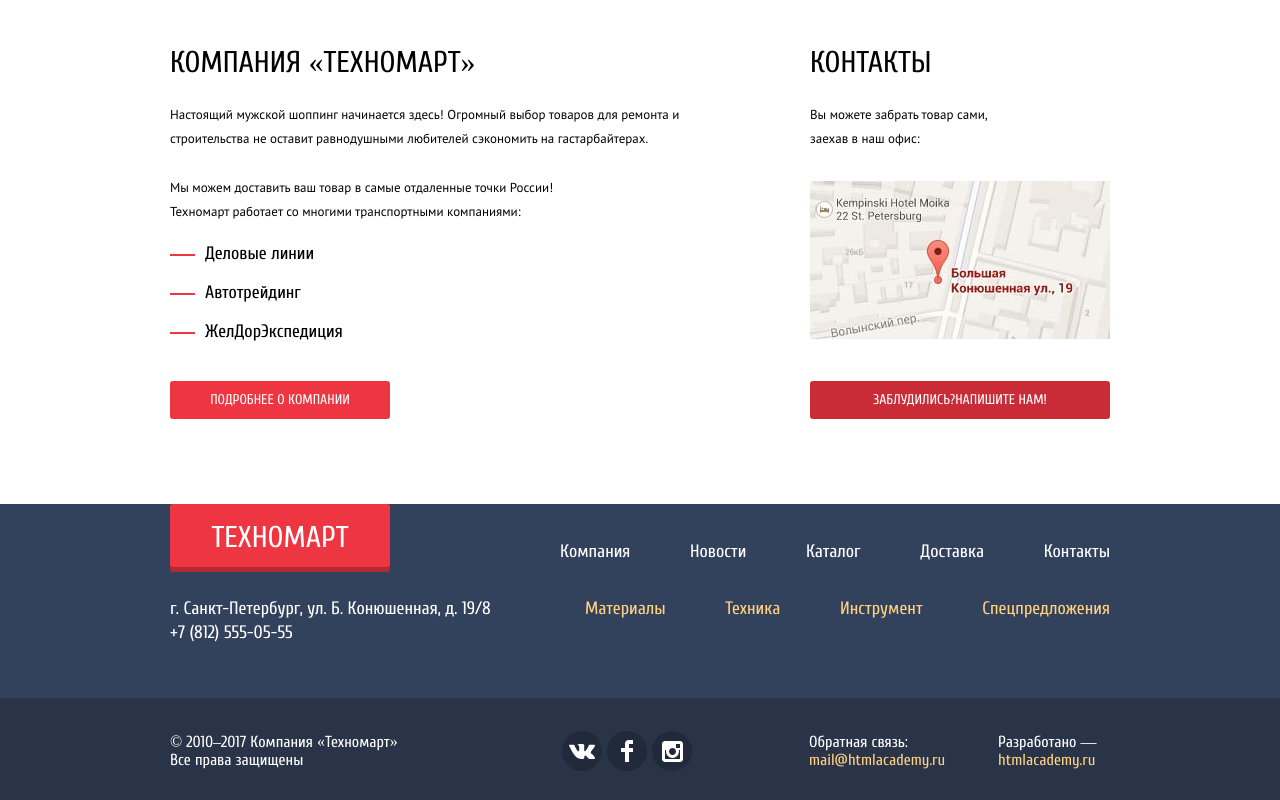
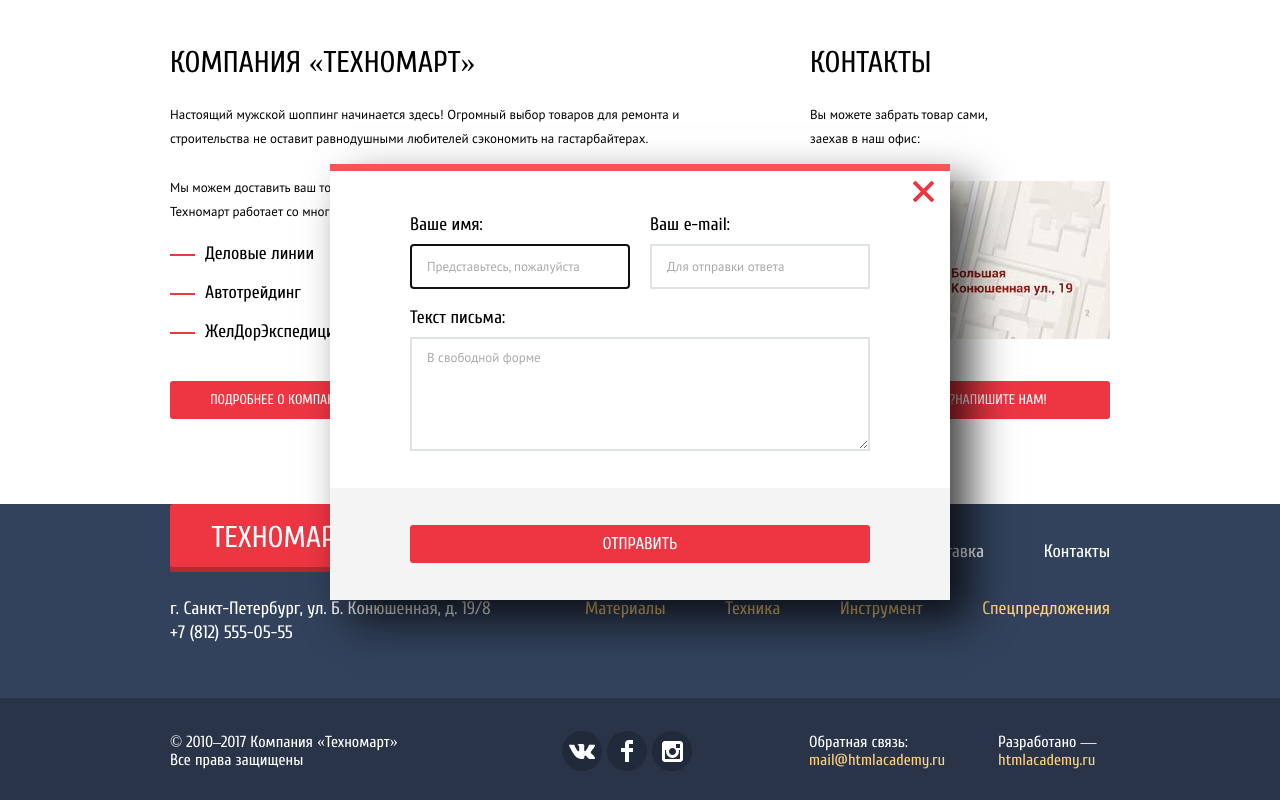
Before and after one commit to AndreyUytov/technomart, a website: page src/index.html in a window 1280 px wide. Both pictures are taken after a click on the button "ЗАБЛУДИЛИСЬ?НАПИШИТЕ НАМ!". Shown: the part 2346-3146 px from the top of the page. Drawn offline with nearby package versions, Linux system fonts and the light colour scheme; files that its build step writes are made by us from their sources; files whose address does not match are found by name.

Commit message:
Верстка формы Напишите нам

```diff
--- a/src/index.html
+++ b/src/index.html
@@ -333,6 +333,31 @@
 			</div>
 	</footer>
 
+	<div class="write-us">
+		<form action="post" class="write-us__form">
+			<div class="wrapper__inputs">
+				<label for="write-us__name" class="write-us__name">
+					Ваше имя:
+					<input type="text" id="write-us__name" placeholder="Представьтесь, пожалуйста" required>
+				</label>
+				<label for="write-us__mail" class="write-us__mail">
+					Ваш e-mail:
+					<input type="text" id="write-us__mail" placeholder="Для отправки ответа" required>
+				</label>
+				<label for="write-us__message" class="write-us__message">
+					Текст письма:
+					<textarea id="write-us__message" placeholder="В свободной форме" required></textarea>
+				</label>
+			</div>
+			<div class="wrapper__write-us__button">
+				<button type="submit" class="button button-standart write-us__button">Отправить</button>
+			</div>
+		</form>
+		<button type="button" class="write-us__close-btn">
+			<svg xmlns="http://www.w3.org/2000/svg" width="21" height="21" viewBox="0 0 21 21"><path fill="#EE3643" d="M13.273 10.5l7.422-7.422a1.003 1.003 0 0 0 0-1.414L19.336.305a1.003 1.003 0 0 0-1.414 0L10.5 7.727 3.078.305a1.003 1.003 0 0 0-1.414 0L.305 1.664a1.003 1.003 0 0 0 0 1.414L7.727 10.5.306 17.922a1.003 1.003 0 0 0 0 1.414l1.359 1.359a1.003 1.003 0 0 0 1.414 0l7.422-7.422 7.422 7.422a1.003 1.003 0 0 0 1.414 0l1.359-1.359a1.003 1.003 0 0 0 0-1.414L13.273 10.5z"/></svg>
+		</button>
+	</div>
+
 <script src="js/script.js"></script>
 </body>
 </html>
--- a/src/js/script.js
+++ b/src/js/script.js
@@ -26,3 +26,73 @@
     var btn = radioBtns[index];
 		clickHandler(btn);
 };
+
+// Для попапа блока "напишите нам"
+
+var closeBtn = document.querySelector('.write-us__close-btn');
+var writeBtn = document.querySelector('.about-company__contact-button');
+var popup = document.querySelector('.write-us');
+
+var focusName = document.querySelector('#write-us__name');
+var focusMail = document.querySelector('#write-us__mail');
+var focusTextArea = document.querySelector('#write-us__message');
+var formWriteUs = document.querySelector('.write-us__form');
+
+var isStorageSupport = true;
+var storageName = '';
+var storageMail = '';
+
+try {
+    storageName = localStorage.getItem("focusName");
+    storageMail = localStorage.getItem("focusMail");
+    } catch (err) {
+    isStorageSupport = false;
+};
+
+
+writeBtn.addEventListener('click', function (evt){
+    evt.preventDefault();
+    popup.classList.add('show-popup');
+    if (storageName) {
+        focusName.value = storageName;
+        focusMail.focus();
+    }if(storageMail && storageName) {
+        focusName.value = storageName;
+        focusMail.value = storageMail;
+        focusTextArea.focus();
+    } else {
+        focusName.focus();
+    }
+});
+
+formWriteUs.addEventListener('submit', function(evt){
+    if(!focusName.value || !focusMail.value || !focusTextArea.value){
+        evt.preventDefault();
+        console.log(focusTextArea.value);
+    // popup.classList.remove('shake-form');
+    // popup.offsetWidth = popup.offsetWidth;
+    // popup.classList.add('shake-form');
+} else {
+    if (isStorageSupport) {
+        localStorage.setItem("focusName", focusName.value);
+        localStorage.setItem("focusMail", focusMail.value);
+    }
+}
+});
+
+closeBtn.addEventListener('click', function(evt){
+    evt.preventDefault();
+    popup.classList.remove('show-popup');
+    popup.classList.remove('shake-form');
+
+});
+
+window.addEventListener("keydown", function (evt) {
+    if (evt.keyCode === 27) {
+     if (popup.classList.contains("show-popup")) {
+         evt.preventDefault();
+         popup.classList.remove("show-popup");
+         popup.classList.remove('shake-form');
+        }
+    }
+});
--- a/src/styles/js-class.less
+++ b/src/styles/js-class.less
@@ -1,3 +1,29 @@
 .show-slider {
     display: block;
 }
+
+.show-popup {
+    display: block;
+    animation-name: fly;
+    animation-duration: 0.4s;
+}
+
+@keyframes shakeF {
+    0%, 100% { transform: translateX(0); }
+    10%, 30%, 50%, 70%, 90% { transform: translateX(-10px); }
+    20%, 40%, 60%, 80% { transform: translateX(10px); }
+    }
+
+
+@keyframes fly {
+    0% {transform: translateY(-1000px); }
+    40% {transform: translateY(-300px); }
+    60% {transform: translateY(-100px); }
+    70% {transform: translateY(-50px); }
+    80% {transform: translateY(-30px); }
+    100% {transform: translateY(0); }
+}
+.shake-form {
+    animation-name: shakeF;
+    animation-duration: 0.6s;
+    }
--- /dev/null
+++ b/src/styles/popup-write-us.less
@@ -0,0 +1,106 @@
+.write-us {
+    position: fixed;
+    z-index: 3;
+    width: 620px;
+    min-height: 430px;
+    bottom: 200px;
+    left: 50%;
+    margin-left: -310px;
+    display: none;
+
+    background-color: #ffffff;
+    border-top: 7px solid #ff5257;
+    box-shadow: 20px 20px 40px rgba(0, 0, 0, 0.75);
+}
+
+.wrapper__inputs {
+    padding: 45px 80px 0px 80px;
+
+    display: flex;
+    flex-wrap: wrap;
+    justify-content: space-between;
+    align-items: center;
+}
+
+.write-us label {
+    display: flex;
+    flex-direction: column;
+    justify-content: flex-start;
+
+    font-family: cuprum;
+    font-size: 18px;
+    line-height: 18px;
+}
+
+.write-us input {
+    width: 220px;
+    min-height: 38px;
+    padding: 10px 15px;
+    margin-top: 10px;
+    margin-bottom: 20px;
+
+    border: 2px solid #dee3e4;
+    &::placeholder {
+        font-family: ptsans;
+        font-size: 13px;
+        line-height: 18px;
+        color: #a9a9a9;
+    }
+    &:hover {
+        border: 2px solid rgba(0, 0, 0, 0.5);
+    }
+    &:focus {
+        border: 2px solid rgba(0, 0, 0, 0.8);
+    }
+}
+
+.write-us textarea {
+    width: 460px;
+    min-height: 114px;
+    padding: 10px 15px;
+    margin-top: 10px;
+    margin-bottom: 37px;
+
+    border: 2px solid #dee3e4;
+    &::placeholder {
+        font-family: ptsans;
+        font-size: 13px;
+        line-height: 18px;
+        color: #a9a9a9;
+    }
+    &:hover {
+        border: 2px solid rgba(0, 0, 0, 0.5);
+    }
+    &:focus {
+        border: 2px solid rgba(0, 0, 0, 0.8);
+    }
+}
+
+.write-us__close-btn {
+    position: absolute;
+    width: 21px;
+    height: 21px;
+    top:10px;
+    right: 16px;
+    padding: 0;
+    margin: 0;
+
+    border: none;
+    background-color: transparent;
+    cursor: pointer;
+    &:hover,
+    &:focus {
+        transform: scale(1.2, 1.2);
+    }
+}
+
+.wrapper__write-us__button {
+    width: 100%;
+    padding: 37px 80px;
+    background-color: #f4f4f4;
+}
+
+.write-us__button {
+    width: 460px;
+    min-height: 38px;
+}
--- a/src/styles/style.less
+++ b/src/styles/style.less
@@ -789,7 +789,7 @@
 /*New modification  полоска с надписью new*/
 .new-flag {
 	position: relative;
-	z-index: 10;
+	z-index: 1;
 
 }
 
@@ -1058,5 +1058,14 @@
 // Блок Footer
 @import "footer.less";
 
-// JS классы
+
+
+@import "popup-write-us.less";
+
+
+
+
+
+
+// JS классы в конце главного стайл файла
 @import "js-class.less";
```
Also changed, not shown: src/img/big_map.jpg (added).
